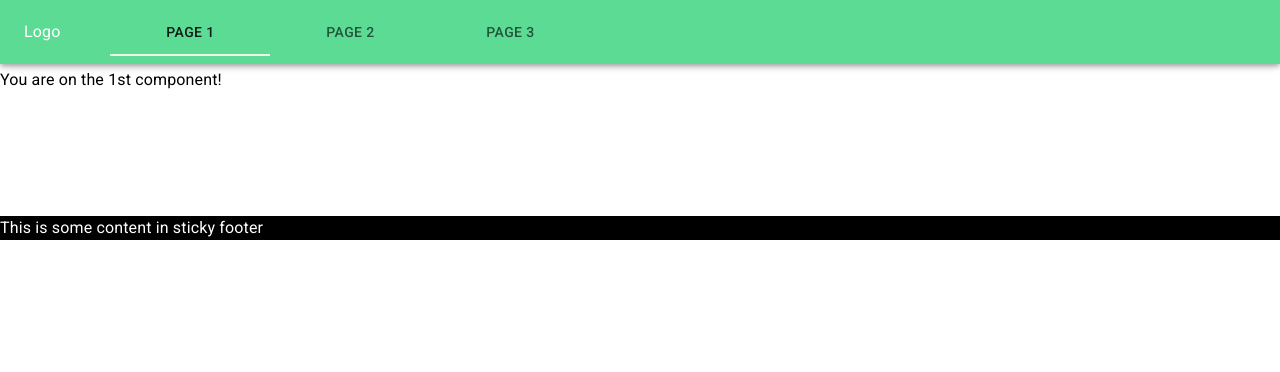
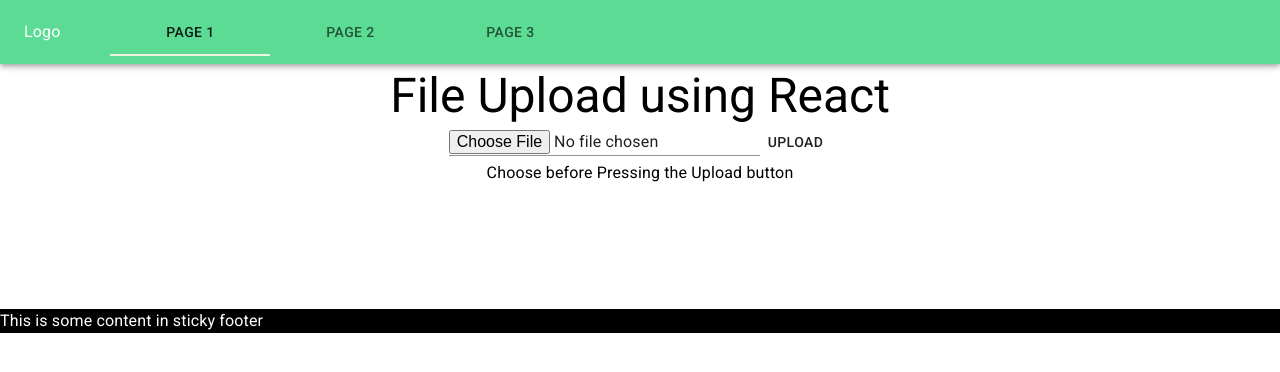
Before and after one commit to tetianasabanina/file-upload-mern, a React (Create React App) app in the folder file-upload-frontend/: page / in a window 1280 px wide. Shown: the top 372 px of the page. Built offline with nearby package versions, Linux system fonts and the light colour scheme.

Commit message:
Add apload file form

```diff
--- a/file-upload-frontend/src/components/page1.js
+++ b/file-upload-frontend/src/components/page1.js
@@ -1,10 +1,88 @@
-import React from 'react';
-import { Grid, Typography } from '@material-ui/core';
+/* eslint-disable react/button-has-type */
+import React, { useState } from 'react';
+import axios from 'axios';
+import {
+ Grid, Typography, Button, TextField
+} from '@material-ui/core';
 
-const FirstPage = () => (
-  <Grid container>
-    <Typography>You are on the 1st component!</Typography>
-  </Grid>
+const FirstPage = () => {
+  const [selectedFile, setSelectedFile] = useState(null);
+  // On file select (from the pop up)
+  const onFileChange = (event) => {
+    // Update the state
+    setSelectedFile(event.target.files[0]);
+  };
+
+  // On file upload (click the upload button)
+  const onFileUpload = (event) => {
+    event.preventDefault();
+    // Create an object of formData
+    const formData = new FormData();
+    // Update the formData object
+    formData.append(
+      'myFile',
+      selectedFile,
+      selectedFile.name
+    );
+
+    // Details of the uploaded file
+    // eslint-disable-next-line no-console
+    console.log(selectedFile);
+
+    // Request made to the backend api
+    // Send formData object
+    axios.post('api/uploadfile', formData);
+  };
+
+  // File content to be displayed after
+  // file upload is complete
+  const fileData = () => {
+    if (selectedFile) {
+      return (
+        <Grid item>
+          <Typography variant="h4">File Details:</Typography>
+          <Typography>
+            File Name:
+            {' '}
+            {selectedFile.name}
+          </Typography>
+          <Typography>
+            File Type:
+            {' '}
+            {selectedFile.type}
+          </Typography>
+          <Typography>
+            Last Modified:
+            {' '}
+            {selectedFile.lastModifiedDate.toDateString()}
+          </Typography>
+        </Grid>
+      );
+    }
+      return (
+        <Grid>
+          <Typography>Choose before Pressing the Upload button</Typography>
+        </Grid>
+      );
+  };
+  return (
+    <Grid container justify="center" item xs={12}>
+      <Typography variant="h3">
+        File Upload using React
+      </Typography>
+      <Grid container justify="center" item xs={12}>
+        <form onSubmit={onFileUpload}>
+          <TextField type="file" name="file" onChange={onFileChange} />
+          <Button type="submit">
+            Upload
+          </Button>
+        </form>
+      </Grid>
+      <Grid container justify="center" item xs={12}>
+        {fileData()}
+      </Grid>
+    </Grid>
 );
+};
 
 export default FirstPage;
```
